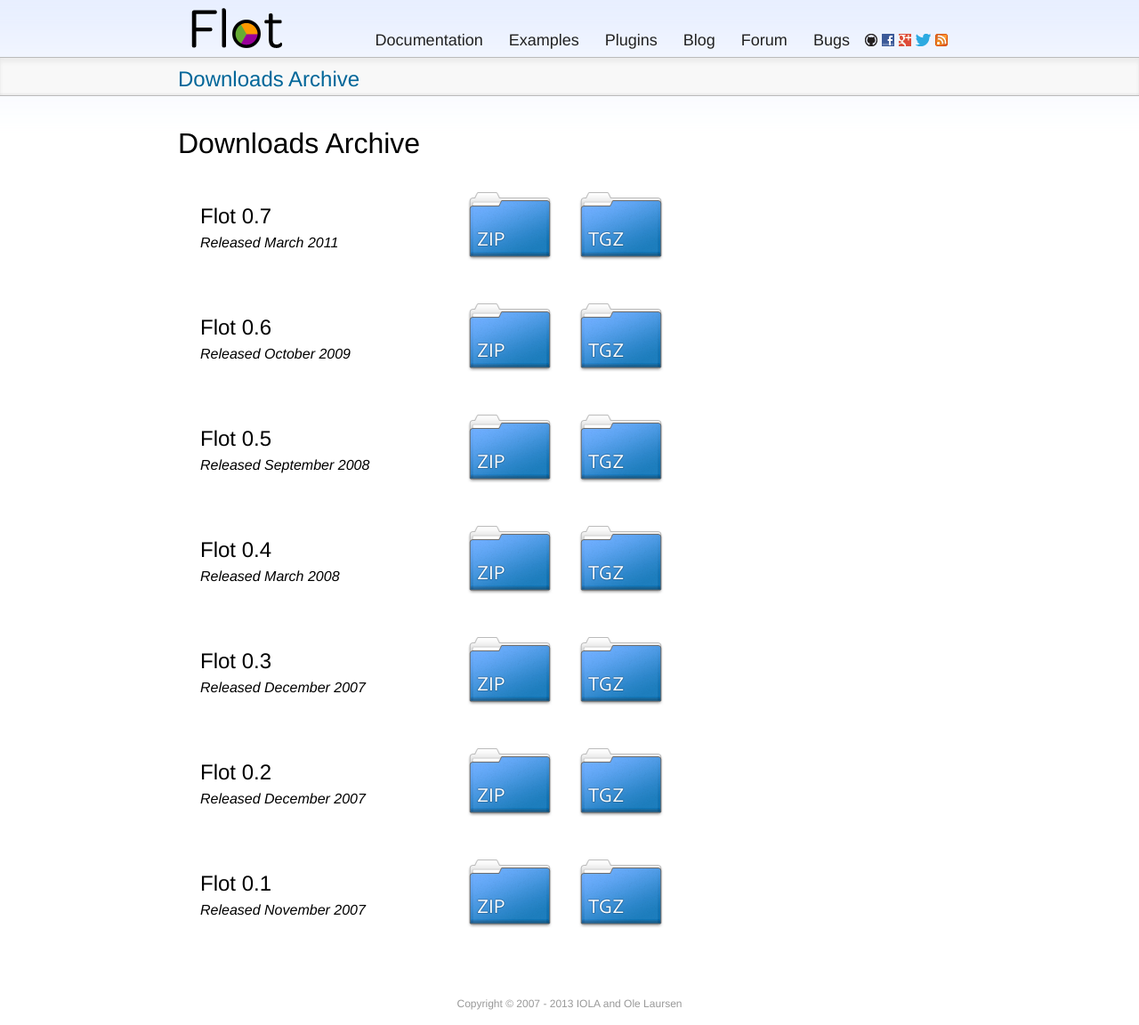
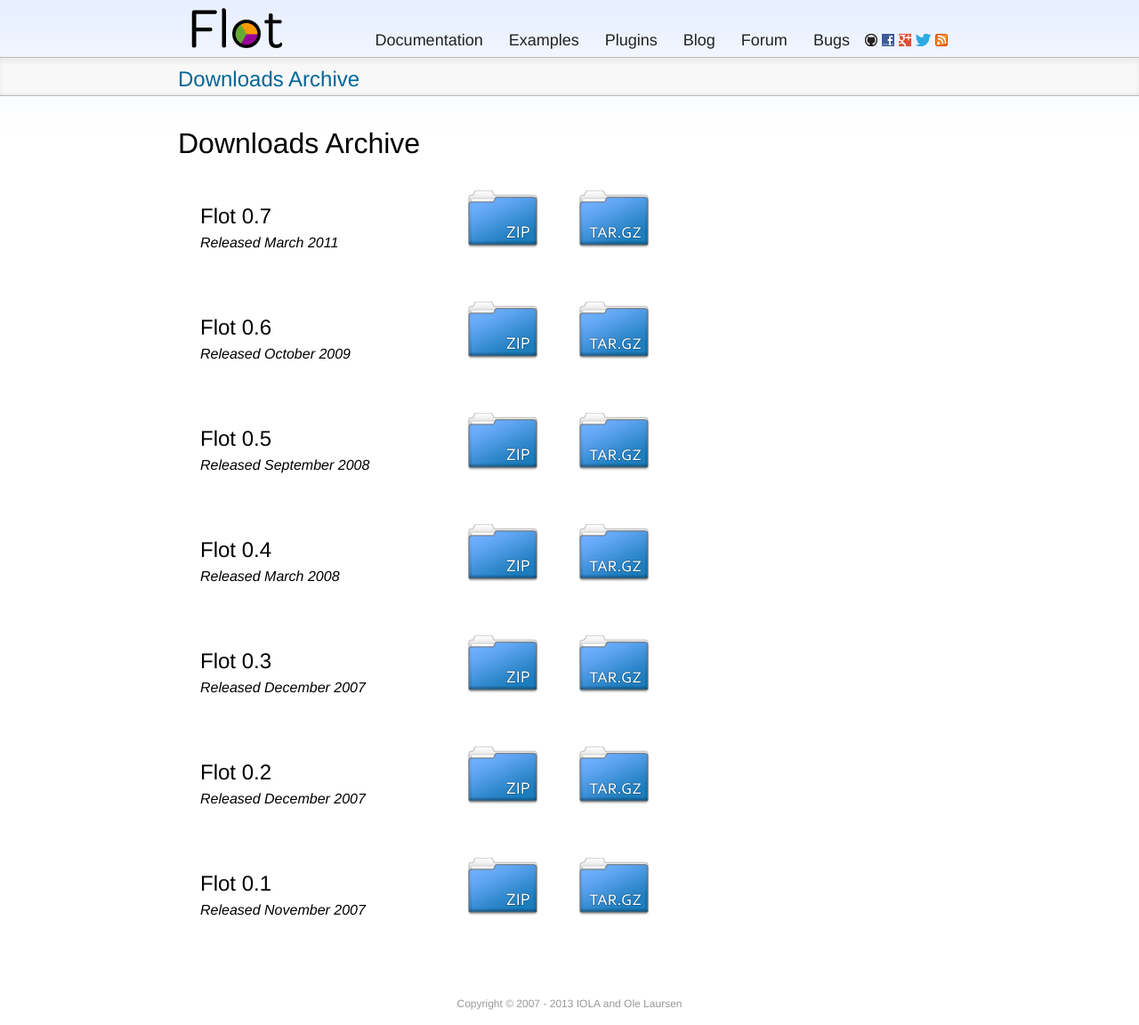
Before and after one commit to flot/flot.github.com, a Jekyll site: the page built from downloads/index.html, in a window 1280 px wide. Shown: the whole page at 89% size. Built offline with Jekyll 4.4.1, drawn with Linux system fonts in a browser that asks for light colours; Markdown is read by kramdown in place of the engine named in the settings.

Commit message:
Shrink folder icons down to 80px.
64px was too small, and 96px was too large; 80px is just right.

```diff
--- a/_layouts/splash.html
+++ b/_layouts/splash.html
@@ -7,11 +7,11 @@
 			<div class="works-with">Works with Internet Explorer 6+, Chrome, Firefox 2+, Safari 3+ and Opera 9.5+</div>
 			<div class="downloads-area">
 				<a href="http://www.flotcharts.org/downloads/flot-0.7.zip" class="download-entry">
-					<div class="flot-icon flot-icon-96 flot-icon-96-folder-zip-blue"></div>
+					<div class="flot-icon flot-icon-80 flot-icon-80-folder-zip-blue"></div>
 					<div class="download-caption">Version <span class="download-version">0.7</span></div>
 				</a>
 				<a href="https://github.com/flot/flot/zipball/master" class="download-entry">
-					<div class="flot-icon flot-icon-96 flot-icon-96-folder-zip-red"></div>
+					<div class="flot-icon flot-icon-80 flot-icon-80-folder-zip-red"></div>
 					<div class="download-caption">Development</div>
 				</a>
 			</div>
--- a/css/flot.css
+++ b/css/flot.css
@@ -119,7 +119,7 @@
 
 .info-bar .download-caption {
 	width: 100%;
-	margin-top: -2px;
+	margin-top: 7px;
 	font-family: Helvetica, Arial, sans-serif;
 	text-align: center;
 }
@@ -285,16 +285,16 @@
 
 .flot-icon-14 { width: 14px; height: 14px; }
 .flot-icon-24 { width: 24px; height: 24px; }
-.flot-icon-96 { width: 96px; height: 96px; }
+.flot-icon-80 { width: 80px; height: 80px; }
 
-.flot-icon-96-folder-zip-blue { background-position: 0 0; }
-.flot-icon-96-folder-zip-red { background-position: -96px 0; }
-.flot-icon-96-folder-tgz-blue { background-position: -192px 0; }
+.flot-icon-80-folder-zip-blue { background-position: 0 0; }
+.flot-icon-80-folder-zip-red { background-position: -80px 0; }
+.flot-icon-80-folder-tgz-blue { background-position: -160px 0; }
 
-.flot-icon-24-search { background-position: 0 -96px; }
+.flot-icon-24-search { background-position: 0 -80px; }
 
-.flot-icon-14-feed { background-position: 0 -120px; }
-.flot-icon-14-facebook { background-position: -14px -120px; }
-.flot-icon-14-googleplus { background-position: -28px -120px; }
-.flot-icon-14-twitter { background-position: -42px -120px; width: 17px;}
-.flot-icon-14-github { background-position: -59px -120px; }
+.flot-icon-14-feed { background-position: 0 -104px; }
+.flot-icon-14-facebook { background-position: -14px -104px; }
+.flot-icon-14-googleplus { background-position: -28px -104px; }
+.flot-icon-14-twitter { background-position: -42px -104px; width: 17px;}
+.flot-icon-14-github { background-position: -59px -104px; }
--- a/downloads/index.html
+++ b/downloads/index.html
@@ -13,70 +13,70 @@
 		<div class="download-version">Flot 0.7</div>
 		<div class="download-caption">Released March 2011</div>
 		<a href="http://www.flotcharts.org/downloads/flot-0.7.zip" class="zip">
-			<div class="flot-icon flot-icon-96 flot-icon-96-folder-zip-blue"></div>
+			<div class="flot-icon flot-icon-80 flot-icon-80-folder-zip-blue"></div>
 		</a>
 		<a href="http://www.flotcharts.org/downloads/flot-0.7.tar.gz" class="tgz">
-			<div class="flot-icon flot-icon-96 flot-icon-96-folder-tgz-blue"></div>
+			<div class="flot-icon flot-icon-80 flot-icon-80-folder-tgz-blue"></div>
 		</a>
 	</li>
 	<li>
 		<div class="download-version">Flot 0.6</div>
 		<div class="download-caption">Released October 2009</div>
 		<a href="http://www.flotcharts.org/downloads/flot-0.6.zip" class="zip">
-			<div class="flot-icon flot-icon-96 flot-icon-96-folder-zip-blue"></div>
+			<div class="flot-icon flot-icon-80 flot-icon-80-folder-zip-blue"></div>
 		</a>
 		<a href="http://www.flotcharts.org/downloads/flot-0.6.tar.gz" class="tgz">
-			<div class="flot-icon flot-icon-96 flot-icon-96-folder-tgz-blue"></div>
+			<div class="flot-icon flot-icon-80 flot-icon-80-folder-tgz-blue"></div>
 		</a>
 	</li>
 	<li>
 		<div class="download-version">Flot 0.5</div>
 		<div class="download-caption">Released September 2008</div>
 		<a href="http://www.flotcharts.org/downloads/flot-0.5.zip" class="zip">
-			<div class="flot-icon flot-icon-96 flot-icon-96-folder-zip-blue"></div>
+			<div class="flot-icon flot-icon-80 flot-icon-80-folder-zip-blue"></div>
 		</a>
 		<a href="http://www.flotcharts.org/downloads/flot-0.5.tar.gz" class="tgz">
-			<div class="flot-icon flot-icon-96 flot-icon-96-folder-tgz-blue"></div>
+			<div class="flot-icon flot-icon-80 flot-icon-80-folder-tgz-blue"></div>
 		</a>
 	</li>
 	<li>
 		<div class="download-version">Flot 0.4</div>
 		<div class="download-caption">Released March 2008</div>
 		<a href="http://www.flotcharts.org/downloads/flot-0.4.zip" class="zip">
-			<div class="flot-icon flot-icon-96 flot-icon-96-folder-zip-blue"></div>
+			<div class="flot-icon flot-icon-80 flot-icon-80-folder-zip-blue"></div>
 		</a>
 		<a href="http://www.flotcharts.org/downloads/flot-0.4.tar.gz" class="tgz">
-			<div class="flot-icon flot-icon-96 flot-icon-96-folder-tgz-blue"></div>
+			<div class="flot-icon flot-icon-80 flot-icon-80-folder-tgz-blue"></div>
 		</a>
 	</li>
 	<li>
 		<div class="download-version">Flot 0.3</div>
 		<div class="download-caption">Released December 2007</div>
 		<a href="http://www.flotcharts.org/downloads/flot-0.3.zip" class="zip">
-			<div class="flot-icon flot-icon-96 flot-icon-96-folder-zip-blue"></div>
+			<div class="flot-icon flot-icon-80 flot-icon-80-folder-zip-blue"></div>
 		</a>
 		<a href="http://www.flotcharts.org/downloads/flot-0.3.tar.gz" class="tgz">
-			<div class="flot-icon flot-icon-96 flot-icon-96-folder-tgz-blue"></div>
+			<div class="flot-icon flot-icon-80 flot-icon-80-folder-tgz-blue"></div>
 		</a>
 	</li>
 	<li>
 		<div class="download-version">Flot 0.2</div>
 		<div class="download-caption">Released December 2007</div>
 		<a href="http://www.flotcharts.org/downloads/flot-0.2.zip" class="zip">
-			<div class="flot-icon flot-icon-96 flot-icon-96-folder-zip-blue"></div>
+			<div class="flot-icon flot-icon-80 flot-icon-80-folder-zip-blue"></div>
 		</a>
 		<a href="http://www.flotcharts.org/downloads/flot-0.2.tar.gz" class="tgz">
-			<div class="flot-icon flot-icon-96 flot-icon-96-folder-tgz-blue"></div>
+			<div class="flot-icon flot-icon-80 flot-icon-80-folder-tgz-blue"></div>
 		</a>
 	</li>
 	<li>
 		<div class="download-version">Flot 0.1</div>
 		<div class="download-caption">Released November 2007</div>
 		<a href="http://www.flotcharts.org/downloads/flot-0.1.zip" class="zip">
-			<div class="flot-icon flot-icon-96 flot-icon-96-folder-zip-blue"></div>
+			<div class="flot-icon flot-icon-80 flot-icon-80-folder-zip-blue"></div>
 		</a>
 		<a href="http://www.flotcharts.org/downloads/flot-0.1.tar.gz" class="tgz">
-			<div class="flot-icon flot-icon-96 flot-icon-96-folder-tgz-blue"></div>
+			<div class="flot-icon flot-icon-80 flot-icon-80-folder-tgz-blue"></div>
 		</a>
 	</li>
 </ul>
```
Also changed, not shown: images/sprites.png, 1 other file.
